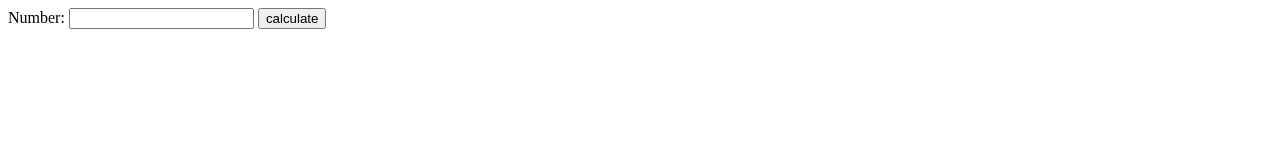
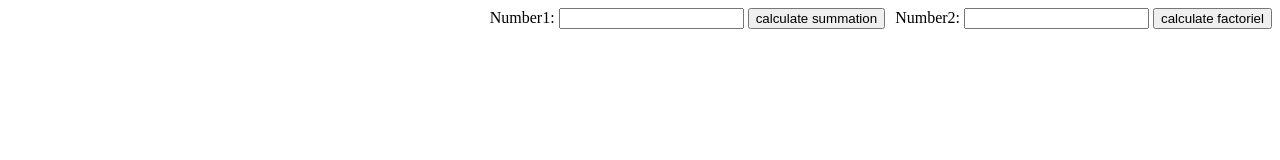
Before and after one commit to IsmaeilSaberi/simple-number-sum-calc, a plain HTML site: page index.html in a window 1280 px wide. Drawn offline with Linux system fonts and the light colour scheme.

Commit message:
I added css file and flexbox property to that!

```diff
--- a/index.html
+++ b/index.html
@@ -4,12 +4,18 @@
     <meta charset="UTF-8" />
     <meta name="viewport" content="width=device-width, initial-scale=1.0" />
     <title>Getting a Number and output summation</title>
+    <link rel="stylesheet" href="style.css" />
   </head>
   <body>
     <form action="">
-      <label for="number">Number:</label>
+      <label for="number">Number1:</label>
       <input id="number" type="number" />
-      <button id="button" type="submit">calculate</button>
+      <button id="button" type="submit">calculate summation</button>
+    </form>
+    <form action="">
+      <label for="number">Number2:</label>
+      <input id="number" type="number" />
+      <button id="button" type="submit">calculate factoriel</button>
     </form>
     <script src="script.js"></script>
   </body>
--- /dev/null
+++ b/style.css
@@ -0,0 +1,6 @@
+body {
+  display: flex;
+  flex-direction: row;
+  gap: 10px;
+  justify-content: flex-end;
+}
```
